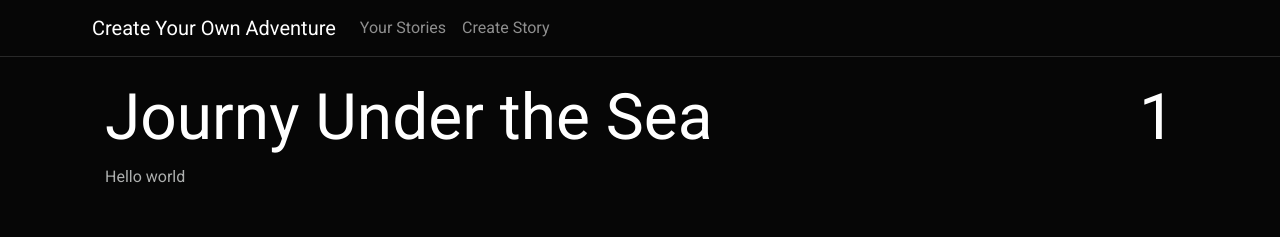
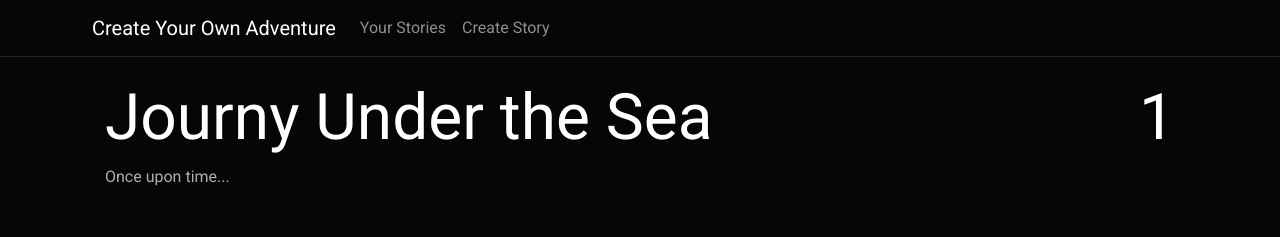
Before and after one commit to jadenmounteer/createYourOwnAdventure, an Angular app: page /readStory/1 in a window 1280 px wide. Shown: the top 237 px of the page. Built offline with nearby package versions, Linux system fonts and the light colour scheme.

Commit message:
Begin adding back button

```diff
--- a/src/app/read-story/read-story.component.html
+++ b/src/app/read-story/read-story.component.html
@@ -1,4 +1,5 @@
 <div *ngIf="story && currentPage">
+  <div class="page-arrow" *ngIf="lastPage" (click)="goToLastPage()">&larr;</div>
   <div class="story-header">
     <h1>{{ story.title }}</h1>
     <h1>{{ currentPage.pageNumber }}</h1>
--- a/src/app/read-story/read-story.component.scss
+++ b/src/app/read-story/read-story.component.scss
@@ -14,3 +14,13 @@
   margin-top: 50px;
   text-align: center;
 }
+
+.page-arrow {
+  font-size: 2em;
+  transition: all 0.1s;
+}
+
+.page-arrow:hover {
+  cursor: pointer;
+  color: #2a9fd6;
+}
--- a/src/app/read-story/read-story.component.ts
+++ b/src/app/read-story/read-story.component.ts
@@ -15,6 +15,7 @@
   public showChoices: boolean = false;
   public continueToNextPage: boolean = false;
   public showEnding: boolean = false;
+  public lastPage: Page | undefined;
 
   constructor(
     private route: ActivatedRoute,
@@ -77,9 +78,16 @@
 
       this.story.pages.forEach((page) => {
         if (page.pageNumber === nextPageNumber) {
+          this.lastPage = this.currentPage;
           this.currentPage = page;
         }
       });
     }
   }
+
+  public goToLastPage() {
+    if (this.lastPage) {
+      this.currentPage = this.lastPage;
+    }
+  }
 }
--- a/src/assets/json/dummy-data.json
+++ b/src/assets/json/dummy-data.json
@@ -7,14 +7,12 @@
         "draft": false,
         "pages": [
           {
-            "id": 1,
             "pageNumber": 1,
             "currentPage": false,
-            "pageText": "Hello world",
+            "pageText": "Once upon  time...",
             "whenReaderFinishesPage": 1,
             "choices": [
               {
-                "id": 1,
                 "pageNumber": 1,
                 "text": "Follow the Cpt. Nemo into the Nautilus",
                 "linksToPage": 2
@@ -23,7 +21,6 @@
             "ending": "The end"
           },
           {
-            "id": 2,
             "pageNumber": 2,
             "currentPage": false,
             "pageText": "Lorem ipsum dolor sit amet, consectetur adipiscing elit. Proin ultricies nibh in nulla consequat, vitae luctus lectus dictum. Vestibulum ante ipsum primis in faucibus orci luctus et ultrices posuere cubilia curae; Mauris sodales pretium pellentesque. Pellentesque fermentum justo non libero placerat placerat. Fusce sit amet finibus velit. Suspendisse volutpat condimentum sapien, ac fringilla velit tempor quis. Pellentesque eget ex mollis, vehicula lectus sit amet, finibus elit. <br>  Morbi est ex, faucibus a lectus in, gravida imperdiet libero. In vitae enim non velit dapibus molestie in sed augue. Phasellus ut felis et augue feugiat bibendum. Morbi non ultrices augue, ut semper est. In convallis luctus vulputate. Sed sollicitudin ipsum sit amet magna gravida, pellentesque laoreet lacus vulputate. Aliquam condimentum rhoncus magna fringilla fringilla.",
```
